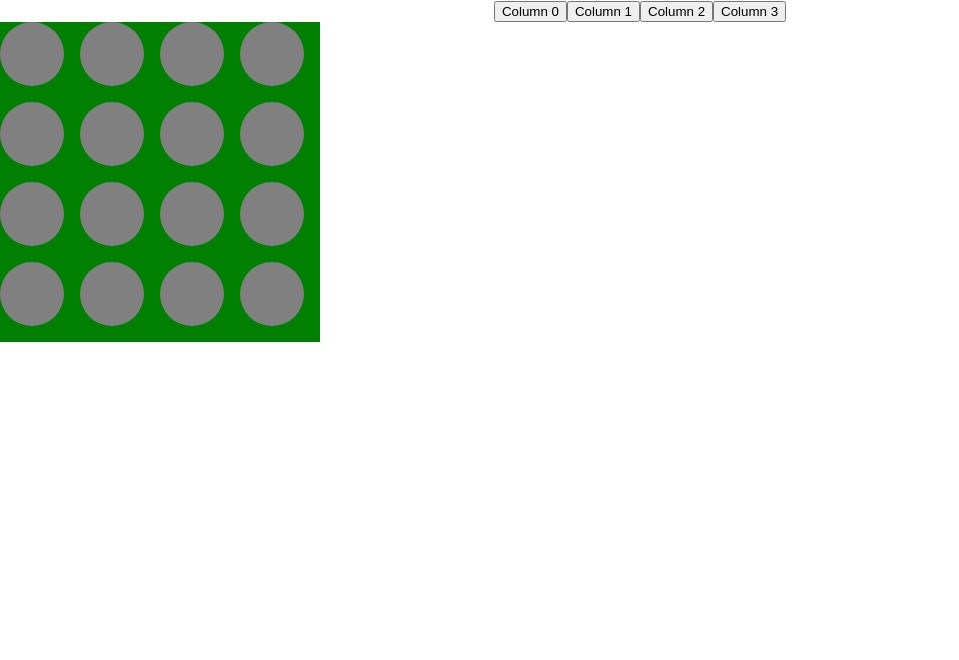
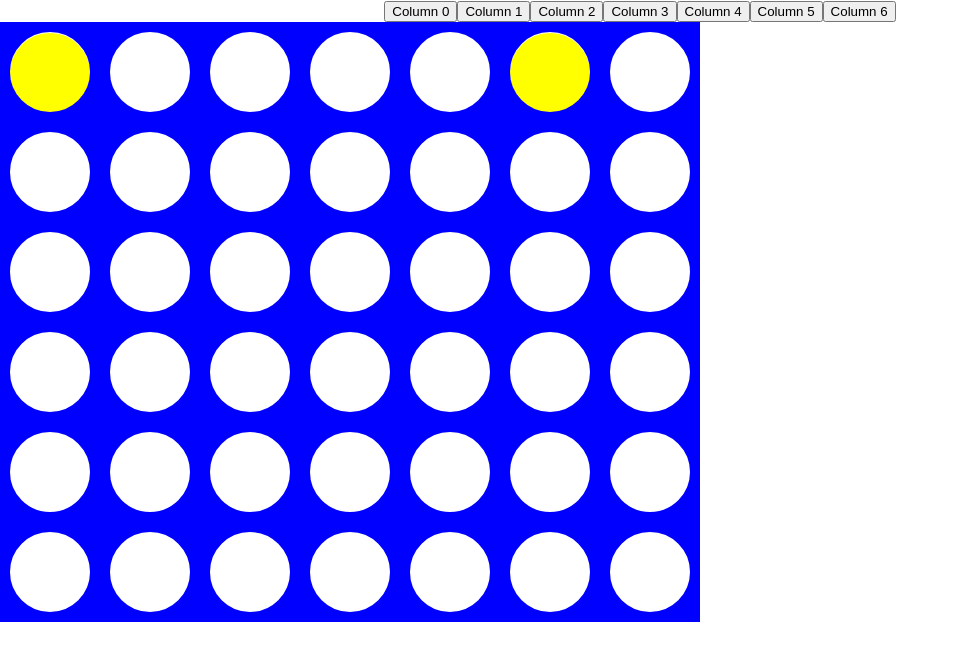
Before and after one commit to DamirTesnjak/four-in-line, a React (Create React App) app: page / in a window 1280 px wide. Shown: the top 660 px of the page, without its empty margins (0-959 px from the left). Built offline with nearby package versions, Linux system fonts and the light colour scheme.

Commit message:
implementing the logic (in progress)

```diff
--- a/src/components/Circle.css
+++ b/src/components/Circle.css
@@ -1,13 +1,17 @@
 .circle-container {
-    display: grid;
-    width: 80px;
-    height: 80px;
-    background-color:green;
+    position: relative;
+    width: 100px;                   /* the div size */
+    height: 100px;                  /* the div size */
+    overflow: hidden;
+    z-index: 1;               /* hide the excess of the mask border */
 }
 
 .circle {
-    width: 80%;
-    height: 80%;
-    background-color: gray;
-    border-radius: 70px;
+  width: 80%;
+  height: 80%;
+  background-color: #80808000;
+  border-radius: 50%;
+  border: 50px solid blue;
+  margin: -40px;
+  z-index: 1;
 }
--- a/src/components/FourInLineGrid.jsx
+++ b/src/components/FourInLineGrid.jsx
@@ -64,9 +64,46 @@ function generateDisplayGrid(rows, columns) {
     )
 }
 
+function createToken(row, column, player) {
+    const newTokenContainer = document.createElement("div");
+        newTokenContainer.id = `playerTokenContainer${row}Column${column}`;
+        newTokenContainer.style.position = "absolute";
+        newTokenContainer.style.width = "100px";                   /* the div size */
+        newTokenContainer.style.height = "100px";
+        newTokenContainer.style.top = `${6 * 100 + 23}px`;
+        newTokenContainer.style.left = `${column * 100}px`;                  /* the div size */
+        newTokenContainer.style.overflow = "hidden";
+        newTokenContainer.style.zIndex = 0;
+
+        const gameDisplayContainer = document.getElementById("gameDisplayContainer");
+        gameDisplayContainer.appendChild(newTokenContainer);
+
+        // create player or AI token
+        const newToken = document.createElement("div");
+        newToken.id = `playerTokenRow${row}Column${column}`;
+        newToken.style.width = '80px';
+        newToken.style.height = '80px';
+        newToken.style.backgroundColor = player ? "red" : "yellow";
+        newToken.style.borderRadius = '50%';
+        newToken.style.border = "50px solid white";
+        newToken.style.margin = "-40px";
+        newToken.style.zIndex = 0;
+
+        const playerTokenContainer = document.getElementById(`playerTokenContainer${row}Column${column}`);
+        playerTokenContainer.appendChild(newToken);
+
+        console.log(`row${row}column${column}`)
+        setTimeout(() => {
+            newTokenContainer.style.visibility = "visible";
+            newTokenContainer.style.top = `${row * 100 + 23}px`;
+            newTokenContainer.style.left = `${column * 100}px`;
+        }, 1000);
+
+}
+
 export function FourInLineGrid() {
-    const [numRows, setNumRow] = useState(4);
-    const [numColumns, setNumColumns] = useState(4);
+    const [numRows, setNumRow] = useState(6);
+    const [numColumns, setNumColumns] = useState(7);
     const [player, setPlayer] = useState(false);
 
     const rowArr = generateRowsArr(numRows, numColumns);
@@ -125,6 +162,9 @@ export function FourInLineGrid() {
             updateDiagonalArr(diagonalsBRTLGridCopy, row, column);
             setDiagonalsBRTL(diagonalsBRTLGridCopy);
 
+            createToken(row, column, player);
+            console.log('player', player)
+
             setPlayer(!player);
         }
     }, [columnsGrid, diagonalsBLTRGrid, diagonalsBRTLGrid, player, rowsGrid, updateDiagonalArr]);
@@ -154,6 +194,17 @@ export function FourInLineGrid() {
             </div>
         )
     }
+
+    useEffect(() => {
+        function getRandomInt() {
+            return Math.floor(Math.random() * 2);
+        }
+        if (getRandomInt() === 0) {
+            setPlayer(false);
+        } else {
+            setPlayer(true);
+        }
+    }, [])
 
     useEffect(() => {
         const playerFourInLines = ["PPP#", "PP#P", "P#PP", "#PPP"];
@@ -189,6 +240,8 @@ export function FourInLineGrid() {
 
                         updateDiagonalArr(diagonalsBRTLGridCopy, row, column);
                         setDiagonalsBRTL(diagonalsBRTLGridCopy);
+
+                        createToken(index, column, player);
 
                         setPlayer(true);
                         return false
@@ -228,6 +281,8 @@ export function FourInLineGrid() {
                     updateDiagonalArr(diagonalsBRTLGridCopy, emptyIndex, column);
                     setDiagonalsBRTL(diagonalsBRTLGridCopy);
 
+                    createToken(emptyIndex, column, player);
+
                     setPlayer(true);
                     return false;
                 }
@@ -247,7 +302,6 @@ export function FourInLineGrid() {
                 diagonalIndex < diagonals.length;
                 diagonalIndex++
             ) {
-                console.log('diagonals[diagonalIndex]', diagonals[diagonalIndex]);
                 const arrTokens = Object.values(diagonals[diagonalIndex]);
                 let result = false;
 
@@ -270,6 +324,8 @@ export function FourInLineGrid() {
                             columnsGridCopy[column][row][`row${row}column${column}`] = player ? 'P' : 'A';
                             setColumnsGrid(columnsGridCopy);
 
+                            createToken(row, column, player);
+
                             setPlayer(true);
                             return false;
                         }
@@ -283,6 +339,8 @@ export function FourInLineGrid() {
                             columnsGridCopy[index - lineIndex - emptyIndex][index - lineIndex - emptyIndex][`row${index - lineIndex - emptyIndex}column${index - lineIndex - emptyIndex}`] = player ? 'P' : 'A';
                             setColumnsGrid(columnsGridCopy);
 
+                            createToken(numColumns - 1 - lineIndex - emptyIndex, lineIndex + emptyIndex, player);
+
                             setPlayer(true);
                             return false;
                         }
@@ -293,7 +351,6 @@ export function FourInLineGrid() {
                     setPlayer(true);
                     return false;
                 }
-                return true
             }
             setPlayer(true);
         }
@@ -319,13 +376,18 @@ export function FourInLineGrid() {
             }
             if(!search) {
                 console.log('search4', search);
-                addToken(getRandomInt());
+                setTimeout(() => {
+                    addToken(getRandomInt());
+                }, 2000);
             }
         }
     }, [addToken, columnsGrid, diagonalsBLTRGrid, diagonalsBRTLGrid, numColumns, player, rowsGrid, updateDiagonalArr])
 
     return (
-        <div className='game-display-container'>
+        <div
+            id="gameDisplayContainer"
+            className='game-display-container'
+        >
             {generateInputTockenButtons(numColumns)}
             {generateDisplayGrid(numRows, numColumns)}
         </div>
--- a/src/components/Row.css
+++ b/src/components/Row.css
@@ -1,3 +1,8 @@
+.game-grid {
+    position: absolute;
+    z-index: 1;
+}
+
 .row {
     display: flex;
     flex-direction: row;
```
